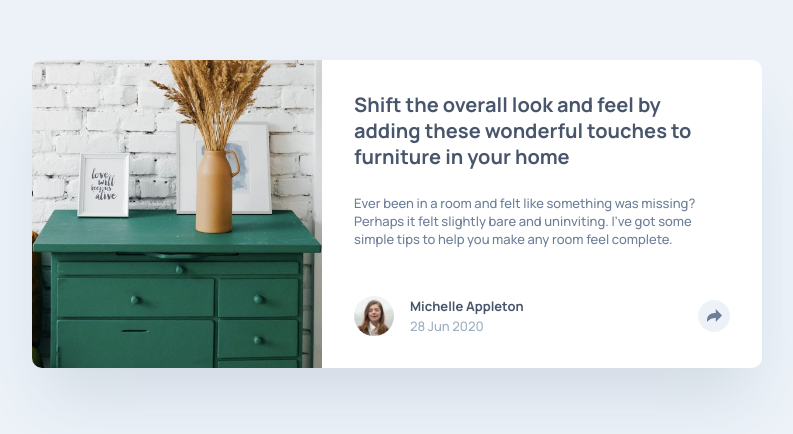
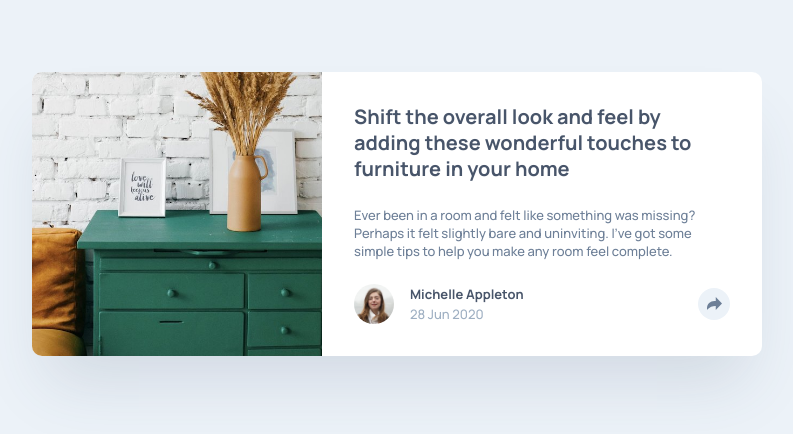
Before and after one commit to pattcaroline/frontend-mentor, a plain HTML site: page week9/article-preview-component-master/index.html in a window 1280 px wide. Shown: the part 186-620 px from the top of the page, without its empty margins (243-1036 px from the left). Drawn offline with Linux system fonts and the light colour scheme.

Commit message:
Add files via upload
CSS card__image position fixed aligned left

```diff
--- a/week9/article-preview-component-master/styles.css
+++ b/week9/article-preview-component-master/styles.css
@@ -56,7 +56,7 @@ body {
   width: 100%;
   height: 100%;
   object-fit: cover;
-  object-position: center;
+  object-position: left;
   display: block;
 }
 
@@ -66,7 +66,7 @@ body {
   flex-direction: column;
   justify-content: space-between;
   padding: 32px;
-  gap: 48px;
+  gap: 24px;
   flex: 1;
 }
 
@@ -268,6 +268,7 @@ body {
 
   .card__body {
     overflow: visible;
+    gap: 48px;
   }
 
   .card__footer {
```
